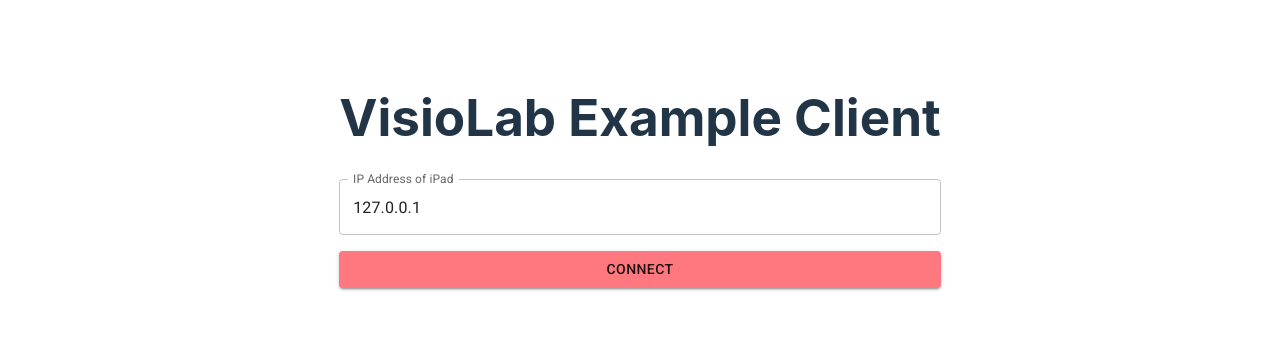
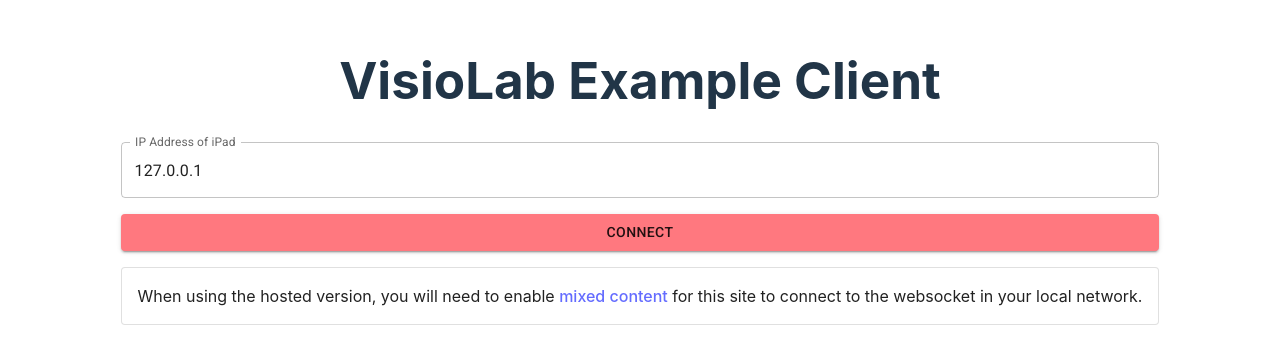
Before and after one commit to VisioLab/cash-register-api, a React (Vite) app in the folder example-client/: page / in a window 1280 px wide. Shown: the part 229-590 px from the top of the page. Built offline with nearby package versions, Linux system fonts and the light colour scheme.

Commit message:
Add reconnect button

```diff
--- a/example-client/package.json
+++ b/example-client/package.json
@@ -19,6 +19,7 @@
     "lodash": "^4.17.21",
     "react": "^18.2.0",
     "react-dom": "^18.2.0",
+    "react-icons": "^4.4.0",
     "zustand": "^4.1.1"
   },
   "devDependencies": {
--- a/example-client/src/CashRegisterSimulator.tsx
+++ b/example-client/src/CashRegisterSimulator.tsx
@@ -5,6 +5,7 @@ import Basket from "./Basket"
 import ConnectionState from "./ConnectionState"
 import useCashRegisterStore from "./store"
 import {useEffect, useState} from "react"
+import {HiOutlineRefresh} from "react-icons/hi"
 
 interface Props {
   ipAddress: string
@@ -12,15 +13,21 @@ interface Props {
 
 const CashRegisterSimulator = ({ipAddress}: Props) => {
   const [cashRegister, setCashRegister] = useState<CashRegister>()
+
+  const connect = () => {
+    const ws = new WebSocket(
+      ipAddress === "echo" ? "wss://ws.postman-echo.com/raw" : `ws://${ipAddress}/visiolab-cash-register`
+    )
+    setCashRegister(new CashRegister(ws))
+  }
+
+  const reconnect = () => {
+    console.log("reconnecting")
+    connect()
+  }
+
   useEffect(() => {
-    setCashRegister(
-      new CashRegister(
-        ipAddress === "echo"
-          ? new WebSocket("wss://ws.postman-echo.com/raw")
-          : new WebSocket(`ws://${ipAddress}/visiolab-cash-register`)
-      )
-    )
-
+    connect()
     return () => cashRegister?.ws.close()
   }, [ipAddress])
 
@@ -28,6 +35,9 @@ const CashRegisterSimulator = ({ipAddress}: Props) => {
   return (
     <Stack spacing={2}>
       <ConnectionState />
+      <Button variant="contained" onClick={reconnect}>
+        Reconnect <HiOutlineRefresh />
+      </Button>
       <Divider>Actions</Divider>
       <Button variant="contained" onClick={() => cashRegister?.paymentSuccess()}>
         Payment Success
--- a/example-client/src/ConnectionForm.tsx
+++ b/example-client/src/ConnectionForm.tsx
@@ -1,4 +1,4 @@
-import {Button, Stack, TextField} from "@mui/material"
+import {Button, Card, Stack, TextField} from "@mui/material"
 import {useState} from "react"
 import useCashRegisterStore from "./store"
 
@@ -37,6 +37,14 @@ const ConnectionForm = () => {
         <Button variant="contained" type="submit">
           Connect
         </Button>
+
+        <Card variant="outlined" sx={{padding: "1rem"}}>
+          When using the hosted version, you will need to enable{" "}
+          <a href="https://experienceleague.adobe.com/docs/target/using/experiences/vec/troubleshoot-composer/mixed-content.html?lang=en">
+            mixed content
+          </a>{" "}
+          for this site to connect to the websocket in your local network.
+        </Card>
       </Stack>
     </form>
   )
--- a/example-client/src/client.ts
+++ b/example-client/src/client.ts
@@ -176,7 +176,8 @@ export class CashRegister {
         }
     }
 
-    private onConnectionChange(event: unknown) {
+    private onConnectionChange(event: Event) {
+        console.log(`WebSocket connection event: ${event.type}`)
         useCashRegisterStore.setState(
             { connectionState: readyStateMap.get(this.#ws.readyState as any) ?? "CONNECTING" }
         )
```
Also changed, not shown: 2 other files (tests, documents, lock files or other folders).
